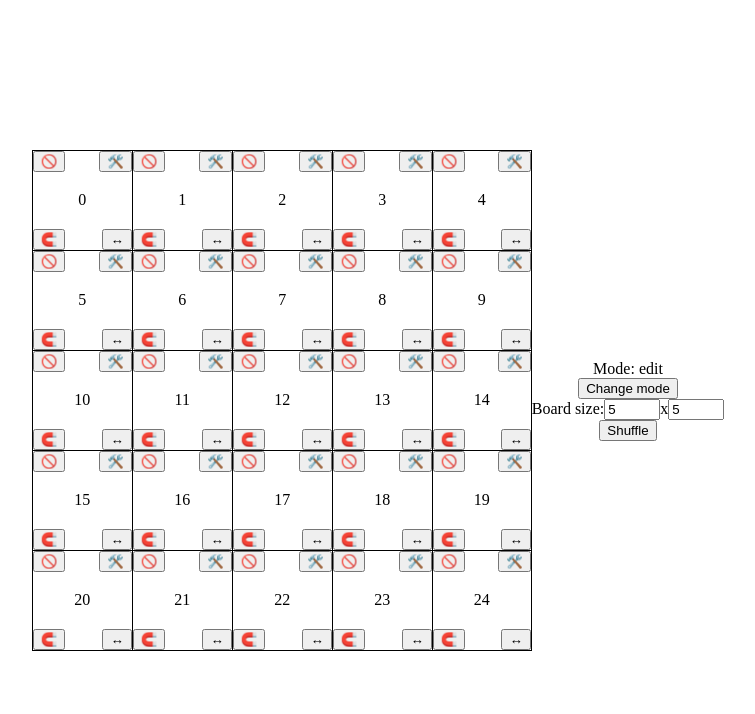
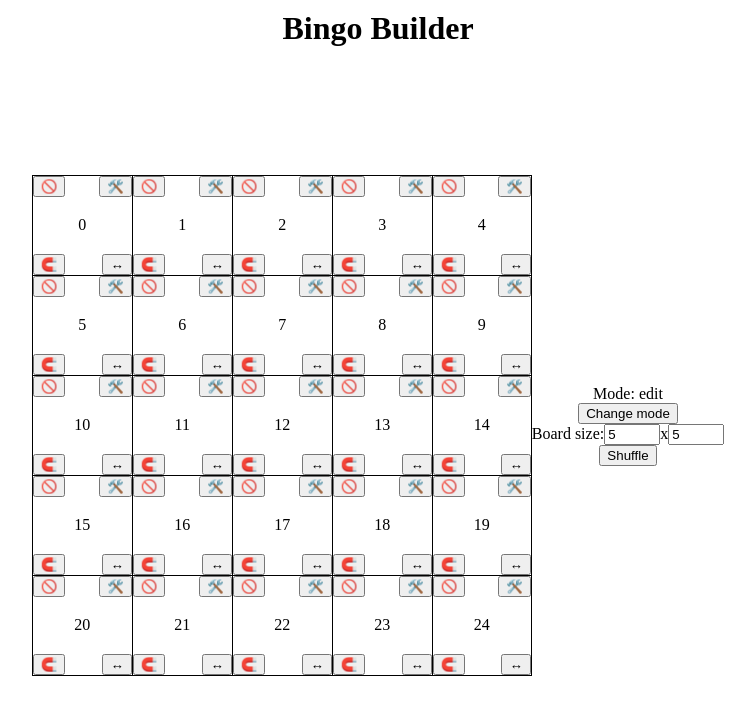
Before and after one commit to cheetamaru/bingo-builder, a Next.js app: page / in a window 1280 px wide. Shown: the top 714 px of the page, without its empty margins (262-1017 px from the left). Built offline with nearby package versions, Linux system fonts and the light colour scheme.

Commit message:
feat: add title to the field

```diff
--- a/src/components/BingoField.tsx
+++ b/src/components/BingoField.tsx
@@ -256,6 +256,8 @@ export default function BingoField() {
     }
 
     return <>
+        <div>
+            <h1 className={styles.title}>Bingo Builder</h1>
             <div className={styles.container}>
                 <div className={styles.top}>
                     <div className={styles.mode}>
@@ -272,5 +274,6 @@ export default function BingoField() {
                     {getBlocks()}
                 </div>
             </div>
+        </div>
     </>
 }
--- a/src/styles/BingoField.module.css
+++ b/src/styles/BingoField.module.css
@@ -7,7 +7,7 @@
     flex-direction: row-reverse;
     align-items: center;
     justify-content: center;
-    min-height: 100vh;
+    min-height: calc(100vh - 50px);
 }
 
 .top {
@@ -40,3 +40,10 @@
 .bingo-field__edit-input {
     width: 100%;
 }
+
+.title {
+    text-align: center;
+    margin: 0;
+    margin-top: 10px;
+    height: 40px;
+}
```
Lines whose indentation alone changed are shown as unchanged.
